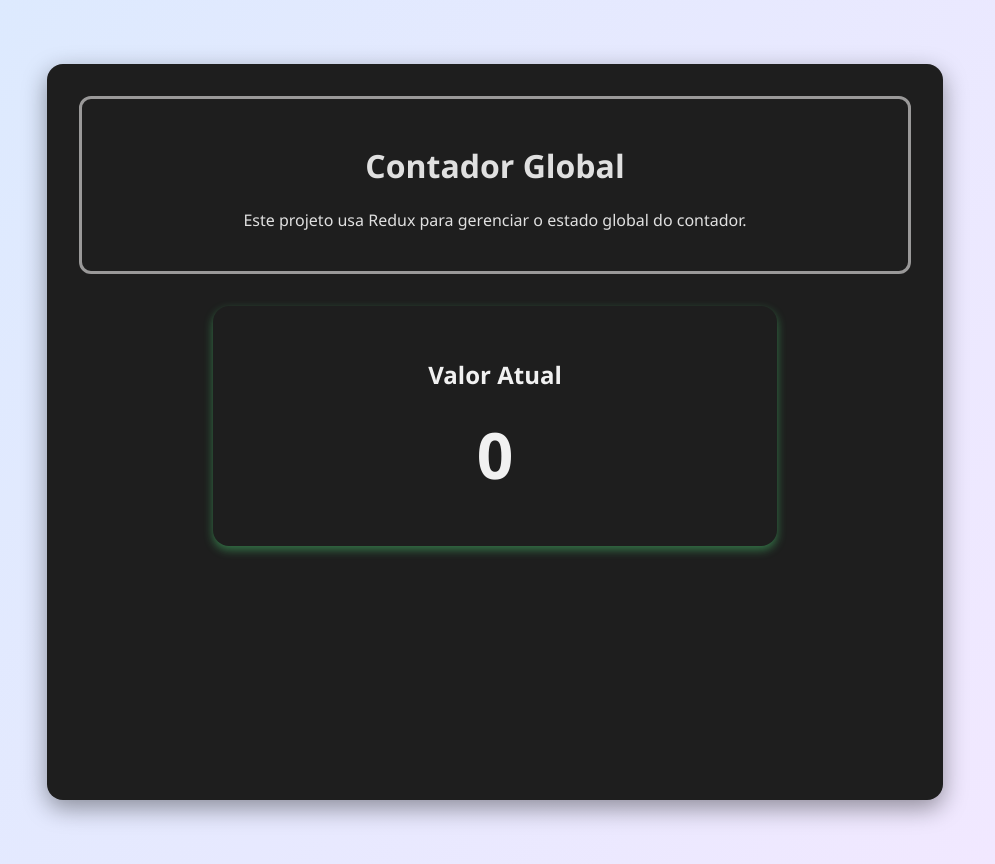
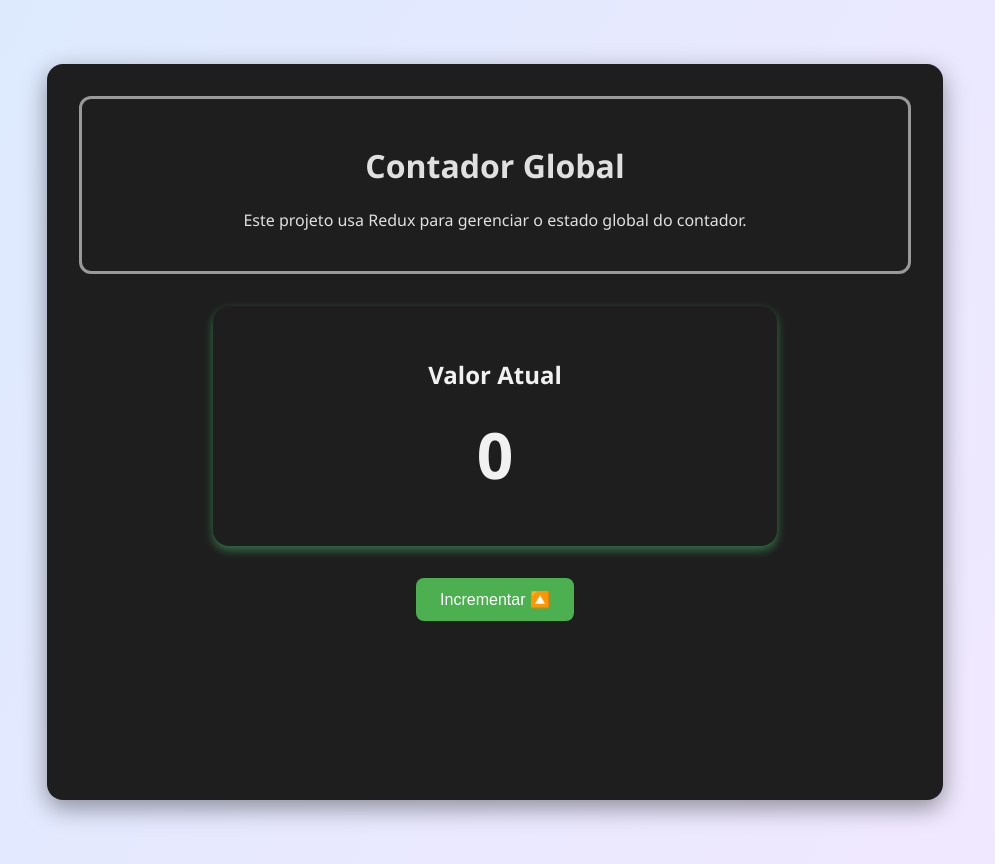
Before and after one commit to felipe-lima-flooxai/react-mod30-redux-final, a React (Vite) app: page / in a window 1280 px wide. Shown: the whole page, without its empty margins (145-1140 px from the left). Built offline with nearby package versions, Linux system fonts and the light colour scheme.

Commit message:
feat: botao incrementar

```diff
--- a/src/App.jsx
+++ b/src/App.jsx
@@ -5,6 +5,7 @@ import './App.css'
 import { Provider } from 'react-redux';
 import { store } from './store/Store';
 import DisplayCard from './Componentes/DisplayCard';
+import BotaoIncrementar from './Componentes/BotaoIncrementar';
 
 function App() {
   const [count, setCount] = useState(0)
@@ -15,9 +16,8 @@ function App() {
       <MainLayout>
         <Header></Header>
 
-        <DisplayCard>
-
-        </DisplayCard>
+        <DisplayCard></DisplayCard>
+        <BotaoIncrementar></BotaoIncrementar>
       </MainLayout>
     </Provider>
 
--- /dev/null
+++ b/src/Componentes/BotaoGenerico.css
@@ -0,0 +1,14 @@
+.botao-generico {
+  background-color: #4caf50;
+  color: #fff;
+  border: none;
+  border-radius: 8px;
+  padding: 0.75rem 1.5rem;
+  font-size: 1rem;
+  cursor: pointer;
+  transition: background-color 0.2s ease;
+}
+
+.botao-generico:hover {
+  background-color: #43a047;
+}
--- /dev/null
+++ b/src/Componentes/BotaoIncrementar.jsx
@@ -0,0 +1,16 @@
+import React from 'react';
+import { useDispatch } from 'react-redux';
+import { incrementarAleatorio } from '../features/contadorSlice';
+import './BotaoGenerico.css';
+
+function BotaoIncrementar() {
+  const dispatch = useDispatch();
+
+  return (
+    <button className="botao-generico" onClick={() => dispatch(incrementarAleatorio())}>
+      Incrementar 🔼
+    </button>
+  );
+}
+
+export default BotaoIncrementar;
--- a/src/features/contadorSlice.js
+++ b/src/features/contadorSlice.js
@@ -18,9 +18,14 @@ const contadorSlice = createSlice({
       state.valor = numeroAleatorio;
       state.ganhou = false;
     },
+    incrementarAleatorio(state) {
+      const incremento = Math.floor(Math.random() * 10) + 1; // 1 a 10
+      state.valor += incremento;
+      state.ganhou = state.valor === 0;
+    },
     // futuramente, ações para incrementar, multiplicar, dividir etc
   },
 });
 
-export const { setValor, resetar } = contadorSlice.actions;
+export const { setValor, resetar, incrementarAleatorio } = contadorSlice.actions;
 export default contadorSlice.reducer;
```
